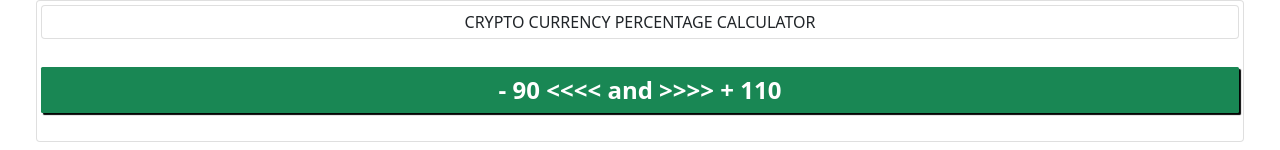
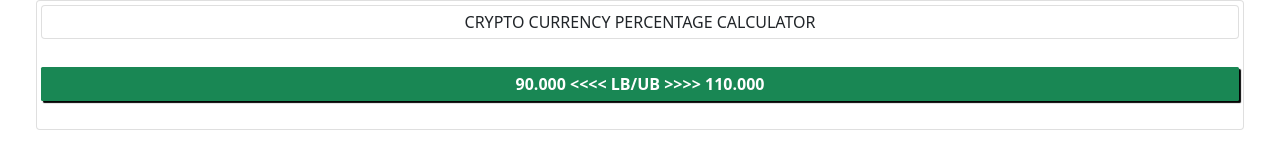
Before and after one commit to x3meuriel/crypto-percentage-calc, a React (Create React App) app in the folder client/: page / in a window 1280 px wide. Shown: the top 150 px of the page. Built offline with nearby package versions, Linux system fonts and the light colour scheme; no server answers.

Commit message:
heroku pushing..

```diff
--- a/client/src/components/percentage/percentage.css
+++ b/client/src/components/percentage/percentage.css
@@ -1,6 +1,4 @@
-
-
-#result{
+#result {
   margin: 1.5rem 0px;
   padding: 0.3rem;
   background-color: #198754;
@@ -8,6 +6,8 @@
   box-shadow: 2px 2px 1px #040404;
   color: #fff;
   font-weight: bolder;
-    font-size: 1.5rem
-
+  font-size: 1rem;
+  display: flex;
+  text-align: center;
+  justify-content: center;
 }
--- a/client/src/components/percentage/percentage.js
+++ b/client/src/components/percentage/percentage.js
@@ -116,7 +116,9 @@ const PercentageDisplay = (props)=>{
                 </Col>
 
                 <Col xs= {12}>
-                     <div id ='result' > - {result.negativePercentage} {'<<<<'} and  {'>>>>'} + {result.positivePercentage}  </div>
+                     <div id ='result' >  {result.negativePercentage.toFixed(3) } {'<<<<'} LB/UB
+                          {' >>>>'}  {result.positivePercentage.toFixed(3)}
+                     </div>
                 </Col>
             </Card>
 
```
Lines whose indentation alone changed are shown as unchanged.
